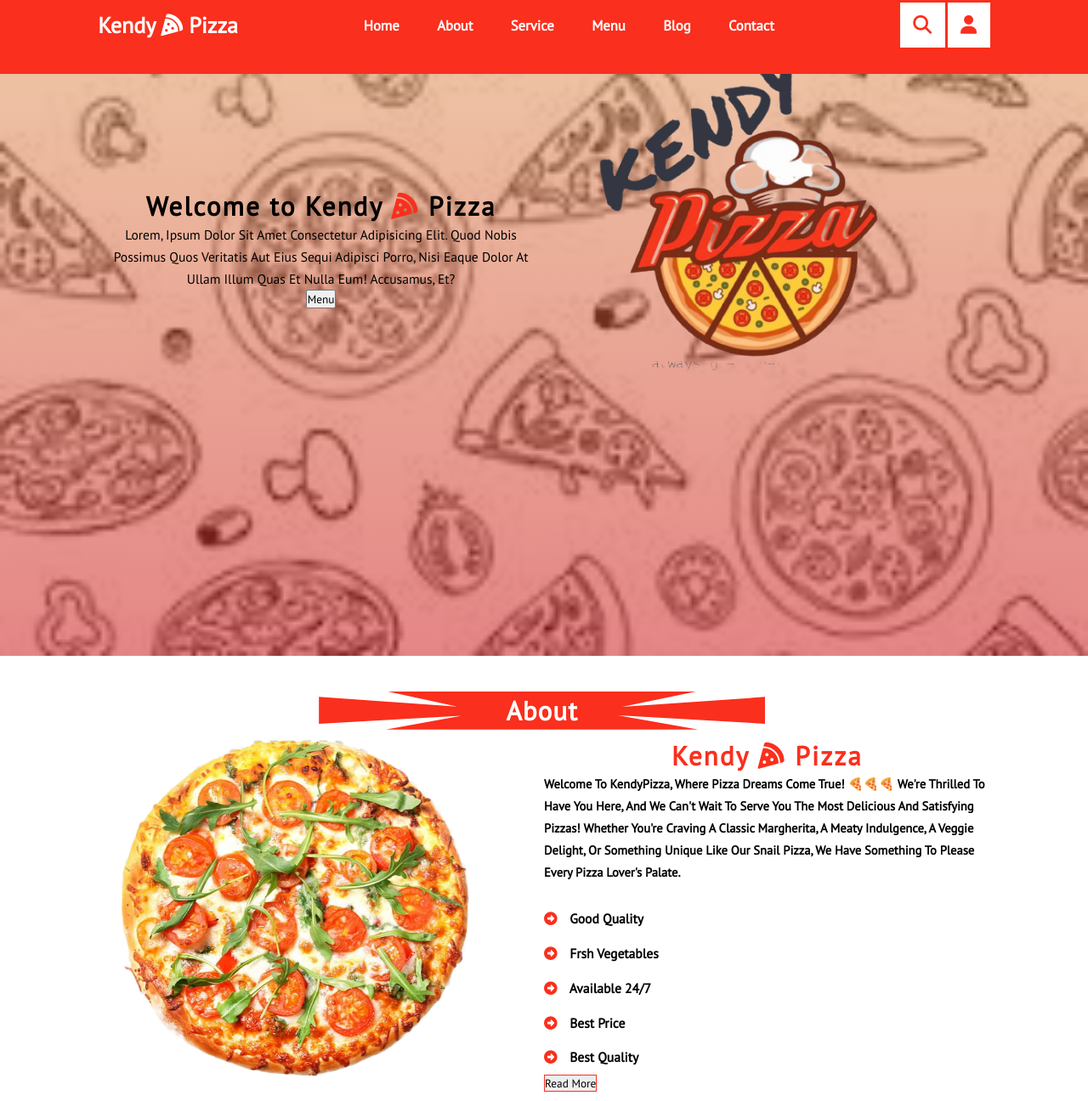
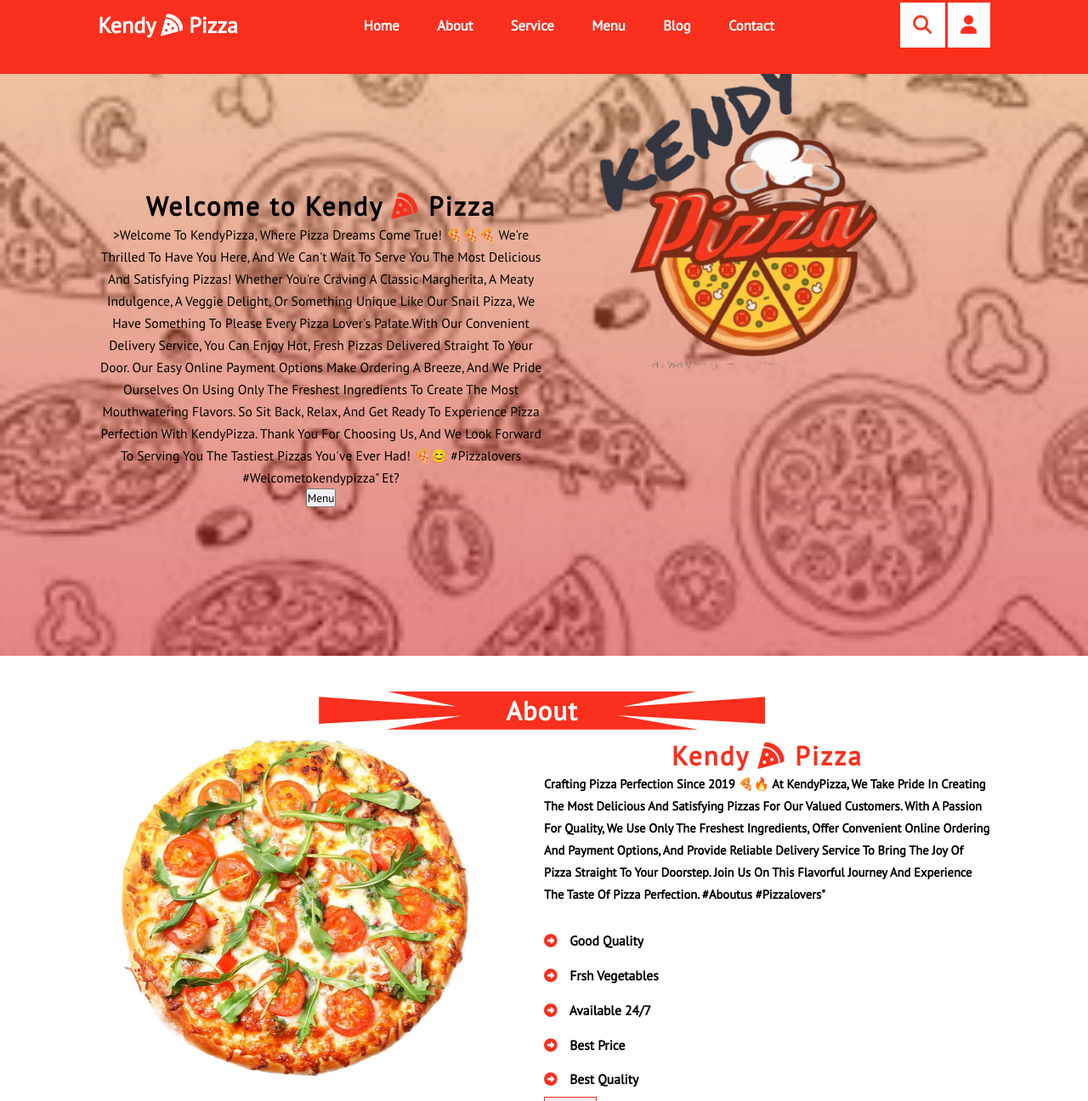
Before and after one commit to EyramShay/web_design_p, a plain HTML site: page index.html in a window 1280 px wide. Shown: the part 28-1324 px from the top of the page at 85% size. Drawn offline with Linux system fonts and the light colour scheme.

Commit message:
Update index.html

```diff
--- a/index.html
+++ b/index.html
@@ -36,7 +36,9 @@
     <div class="home-content">
         <div class="inner-content">
          <h3>Welcome to Kendy&nbsp;<i class="fas fa-pizza-slice"></i>&nbsp;Pizza</h3>
-         <p>Lorem, ipsum dolor sit amet consectetur adipisicing elit. Quod nobis possimus quos veritatis aut eius sequi adipisci porro, nisi eaque dolor at ullam illum quas et nulla eum! Accusamus, et?</p>
+         <p>>Welcome to KendyPizza, where pizza dreams come true! 🍕🍕🍕 We're thrilled to have you here, and we can't wait to serve you the most delicious and satisfying pizzas! Whether you're craving a classic Margherita, a meaty indulgence, a veggie delight, or something unique like our Snail Pizza, we have something to please every pizza lover's palate.With our convenient delivery service, you can enjoy hot, fresh pizzas delivered straight to your door. Our easy online payment options make ordering a breeze, and we pride ourselves on using only the freshest ingredients to create the most mouthwatering flavors.
+
+So sit back, relax, and get ready to experience pizza perfection with KendyPizza. Thank you for choosing us, and we look forward to serving you the tastiest pizzas you've ever had! 🍕😊 #pizzalovers #welcometokendypizza" et?</p>
          <button class="btn">Menu</button>
         </div>
         <div class="inner-content-img">
@@ -55,7 +57,7 @@
         </div>
         <div class="about-content">
             <h3>Kendy&nbsp;<i class="fas fa-pizza-slice"></i>&nbsp;Pizza</h3>
-            <p>Welcome to KendyPizza, where pizza dreams come true! 🍕🍕🍕 We're thrilled to have you here, and we can't wait to serve you the most delicious and satisfying pizzas! Whether you're craving a classic Margherita, a meaty indulgence, a veggie delight, or something unique like our Snail Pizza, we have something to please every pizza lover's palate.</p>
+            <p>Crafting Pizza Perfection Since 2019 🍕🔥 At KendyPizza, we take pride in creating the most delicious and satisfying pizzas for our valued customers. With a passion for quality, we use only the freshest ingredients, offer convenient online ordering and payment options, and provide reliable delivery service to bring the joy of pizza straight to your doorstep. Join us on this flavorful journey and experience the taste of pizza perfection. #aboutus #pizzalovers"</p>
            <div class="about-inner">
             <h5> <i class="fas fa-arrow-alt-circle-right"></i> Good Quality</h5>
             <h5> <i class="fas fa-arrow-alt-circle-right"></i> Frsh Vegetables</h5>
```
